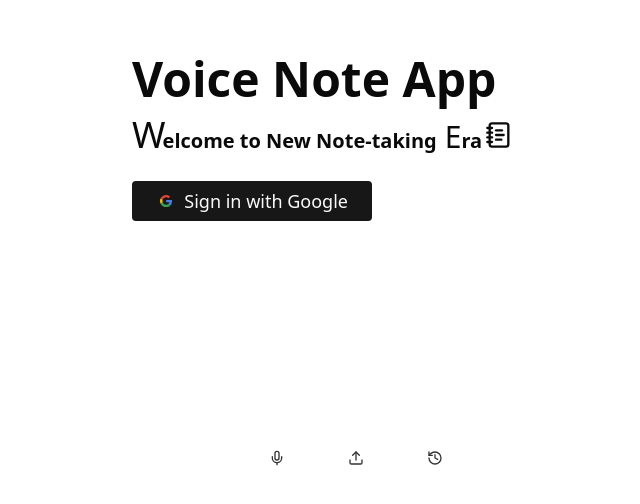
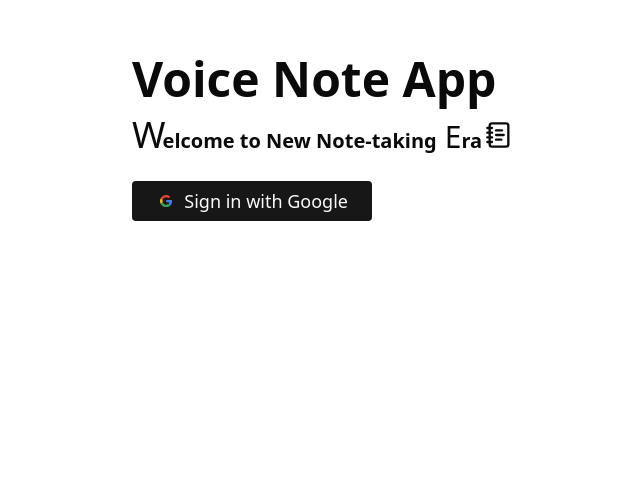
Before and after one commit to miikedev/voice-note, a Next.js app: page /login in a window 1280 px wide. Shown: the part 262-766 px from the top of the page, without its empty margins (284-924 px from the left). Built offline with nearby package versions, Linux system fonts and the light colour scheme; no server answers; what jotai-tanstack-query would draw is missing.

Commit message:
fix: page navs

```diff
--- a/app/layout.tsx
+++ b/app/layout.tsx
@@ -5,7 +5,6 @@ import "./globals.css";
 import { SessionProvider } from 'next-auth/react';
 import JotaiProvider from "@/components/jotai-provider";
 import { Toaster } from "sonner";
-import PageNavs from "@/components/page-navs";
 const geistSans = Geist({
   variable: "--font-geist-sans",
   subsets: ["latin"],
@@ -44,9 +43,6 @@ export default function RootLayout({
             {children}
           </SessionProvider>
         </JotaiProvider>
-        <div className="fixed bottom-10 left-0 right-0 flex justify-center">
-          <PageNavs />
-        </div>
       </body>
     </html>
   );
--- a/app/voice/layout.tsx
+++ b/app/voice/layout.tsx
@@ -36,7 +36,9 @@ export default function Layout({
       <div className="flex-grow">
         {children}
       </div>
-
+      <div className="fixed bottom-10 left-0 right-0 flex justify-center">
+        <PageNavs />
+      </div>
     </div>
 
   );
```
Lines whose indentation alone changed are shown as unchanged.
